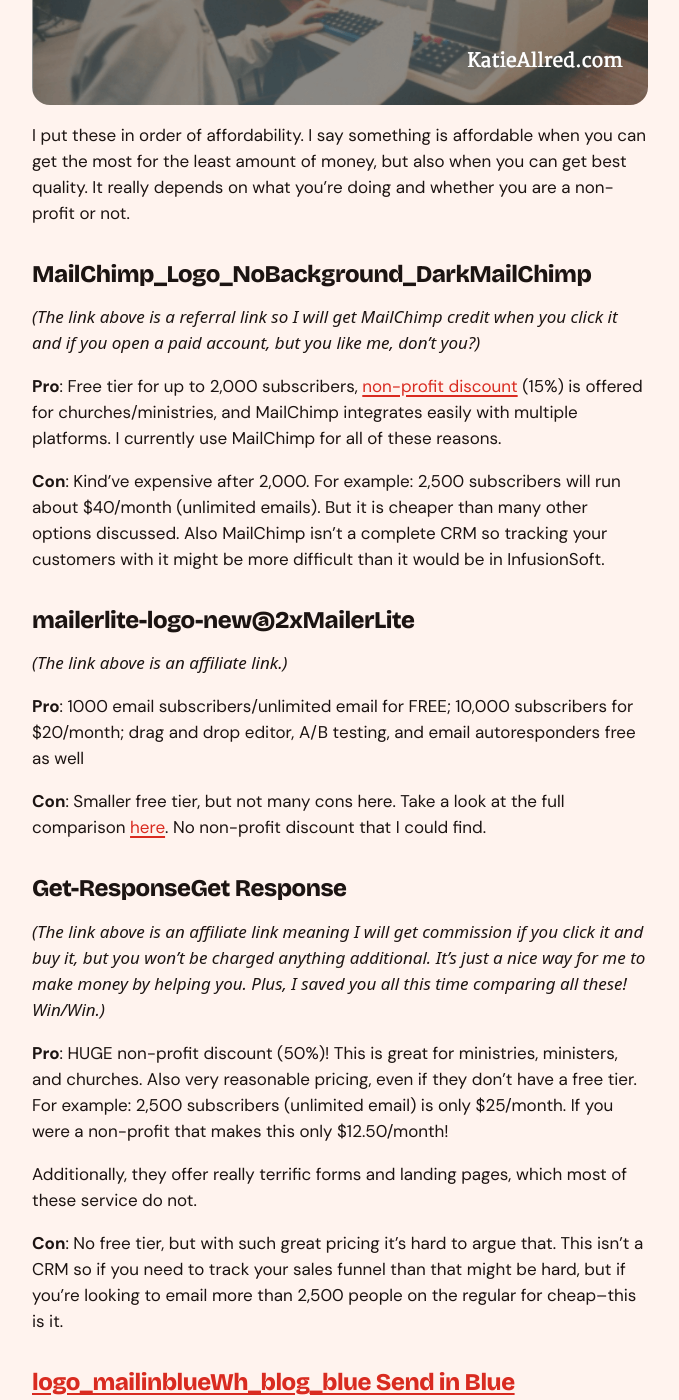
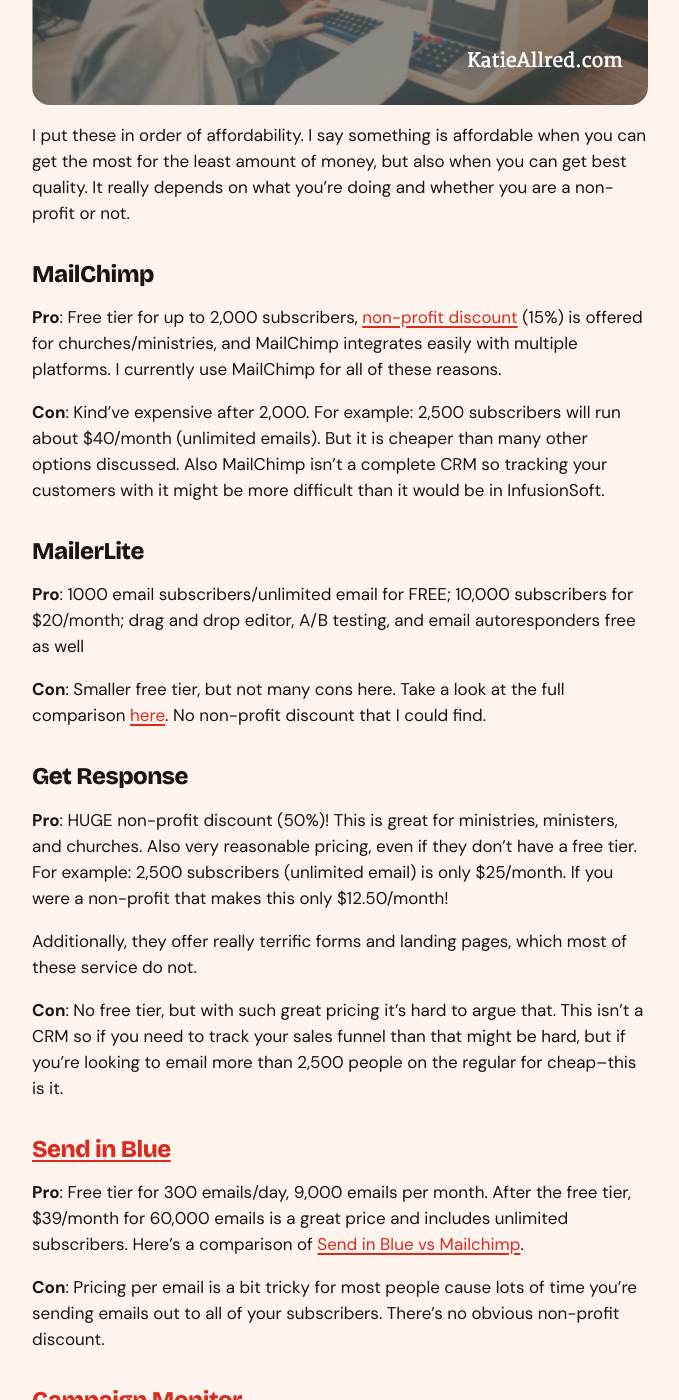
Before and after one commit to katiejallred/personal, a Jekyll site: the page built from _posts/2015-09-16-the-most-affordable-and-powerful-email-tools-in-2015.md, in a window 1280 px wide and 1400 px high, scrolled down 1338 px. Shown: the whole window, without its empty margins (300-979 px from the left). Built offline with Jekyll 4.4.1, drawn with Linux system fonts in a browser that asks for light colours; some web fonts are replaced; some of the changed text lies outside the part shown.

Commit message:
Reword affiliate mentions left behind by the removed links
Drop "(affiliate link)" notes, commission asides and "buy Divi through my
affiliate link" lines in five old posts whose links were removed in #44,
and clean the logo filenames out of the email-tools post's headings.

Co-Authored-By: Claude Opus 5.5 <noreply@anthropic.com>
Claude-Session: https://claude.ai/code/session_01Fu3JwjDxFxXfmnQJa5dvxj

```diff
--- a/_posts/2015-09-16-the-most-affordable-and-powerful-email-tools-in-2015.md
+++ b/_posts/2015-09-16-the-most-affordable-and-powerful-email-tools-in-2015.md
@@ -27,25 +27,19 @@ An email list is something you get to take and keep with you, no matter what ser
 
 I put these in order of affordability. I say something is affordable when you can get the most for the least amount of money, but also when you can get best quality. It really depends on what you're doing and whether you are a non-profit or not.
 
-### MailChimp_Logo_NoBackground_DarkMailChimp
-
-*(The link above is a referral link so I will get MailChimp credit when you click it and if you open a paid account, but you like me, don't you?)*
+### MailChimp
 
 **Pro**: Free tier for up to 2,000 subscribers, [non-profit discount](http://mailchimp.com/for-nonprofits/) (15%) is offered for churches/ministries, and MailChimp integrates easily with multiple platforms. I currently use MailChimp for all of these reasons.
 
 **Con**: Kind've expensive after 2,000. For example: 2,500 subscribers will run about $40/month (unlimited emails). But it is cheaper than many other options discussed. Also MailChimp isn't a complete CRM so tracking your customers with it might be more difficult than it would be in InfusionSoft.
 
-### mailerlite-logo-new@2xMailerLite
-
-*(The link above is an affiliate link.)*
+### MailerLite
 
 **Pro**: 1000 email subscribers/unlimited email for FREE; 10,000 subscribers for $20/month; drag and drop editor, A/B testing, and email autoresponders free as well
 
 **Con**: Smaller free tier, but not many cons here. Take a look at the full comparison [here](https://www.mailerlite.com/mailchimp-alternative). No non-profit discount that I could find.
 
-### Get-ResponseGet Response
-
-*(The link above is an affiliate link meaning I will get commission if you click it and buy it, but you won't be charged anything additional. It's just a nice way for me to make money by helping you. Plus, I saved you all this time comparing all these! Win/Win.)*
+### Get Response
 
 **Pro**: HUGE non-profit discount (50%)! This is great for ministries, ministers, and churches. Also very reasonable pricing, even if they don't have a free tier. For example: 2,500 subscribers (unlimited email) is only $25/month. If you were a non-profit that makes this only $12.50/month!
 
@@ -53,37 +47,37 @@ Additionally, they offer really terrific forms and landing pages, which most of
 
 **Con**: No free tier, but with such great pricing it's hard to argue that. This isn't a CRM so if you need to track your sales funnel than that might be hard, but if you're looking to email more than 2,500 people on the regular for cheap–this is it.
 
-### [logo_mailinblueWh_blog_blue Send in Blue](https://www.sendinblue.com/)
+### [Send in Blue](https://www.sendinblue.com/)
 
 **Pro**: Free tier for 300 emails/day, 9,000 emails per month. After the free tier, $39/month for 60,000 emails is a great price and includes unlimited subscribers. Here's a comparison of [Send in Blue vs Mailchimp](https://www.sendinblue.com/mailchimp/).
 
 **Con**: Pricing per email is a bit tricky for most people cause lots of time you're sending emails out to all of your subscribers. There's no obvious non-profit discount.
 
-### [campaign-monitor_logo_lg Campaign Monitor](https://www.campaignmonitor.com/)
+### [Campaign Monitor](https://www.campaignmonitor.com/)
 
 **Pro**: $29/month for 2,500 subscribers (12,500 emails/month) sounds reasonable. Their forms are much nicer than MailChimp's. Also they have a [non-profit discount](https://www.campaignmonitor.com/pricing/) (look in the fine print on the bottom of page) if you contact their sales team.
 
 **Con**: $59/month for unlimited email ($19 higher than MailChimp's)
 
-### [cc Constant Contact](http://www.constantcontact.com/)
+### [Constant Contact](http://www.constantcontact.com/)
 
 **Pro**: Easy to use, many marketers are familiar with, [non-profit discount](http://support2.constantcontact.com/articles/FAQ/1921) (20% monthly or 30% for annual)
 
 **Con**: No free tier, a list of 2,500 with unlimited email will be $55/month ($15 more than MailChimp), not a CRM
 
-### [logo_activecampaignActive Campaign](http://www.activecampaign.com/)
+### [Active Campaign](http://www.activecampaign.com/)
 
 **Pro**: 20% [discount for non-profits](http://www.activecampaign.com/pricing/), a CRM solution
 
 **Con**: 2,500 subscribers for $73/month? Yeesh. For a complete CRM solution, it'll be $173/month, which is cheaper than InfusionSoft.
 
-### [infusionsoft-mobile-logo-270 InfusionSoft](http://www.infusionsoft.com/)
+### [InfusionSoft](http://www.infusionsoft.com/)
 
 **Pro**: A complete CRM solution for serious marketing, offers a shopping cart and detailed montoring
 
 **Con**: No free tier, no obvious non-profit discount, and 2,500 subscribers is $199/month (12,500 emails a month).
 
-### [freshmail Fresh Mail](http://freshmail.com/)
+### [Fresh Mail](http://freshmail.com/)
 
 **Pro**: Free tier up to 500 subscribers (2,000 emails). $27/month for 2,500 subscribers is great. It jumps up to $50 after that. They also have a great 50% discount for non-profits.
 
@@ -91,15 +85,13 @@ They were so close to GetResponse in their offerings, but they got a lower ratin
 
 **Con**: Not as many features or integrations yet.
 
-### dripDrip
-
-*(The link above is an affiliate link.)*
+### Drip
 
 **Pro**: Easily send drip campaigns ([Why should non-profits consider a drip campaign?](http://www.classy.org/blog/a-nonprofit-professionals-introduction-to-drip-campaigns-the-how-and-why/)) , create triggers on page to sign up
 
 **Con**: Pricey from $49/month for up to 2,500 subscribers and 20,000 sent emails; no non-profit discount
 
-### [logo_tinyletter Tiny Letter](http://tinyletter.com/)
+### [Tiny Letter](http://tinyletter.com/)
 
 **Pro**: TinyLetter is great and free for personal newsletters; FREE; Made by MailChimp
 
```
Also changed, not shown: _posts/2015-06-22-10-best-divi-sites.md (+2 -2 lines), _posts/2015-11-13-how-to-start-an-awesome-blog-in-4-easy-steps.md (+2 -2 lines), _posts/2016-04-03-examples-churches-using-divi.md (+1 -3 lines), _posts/2016-12-23-18-powerful-examples-churches-using-divi-theme.md (+0 -6 lines).
